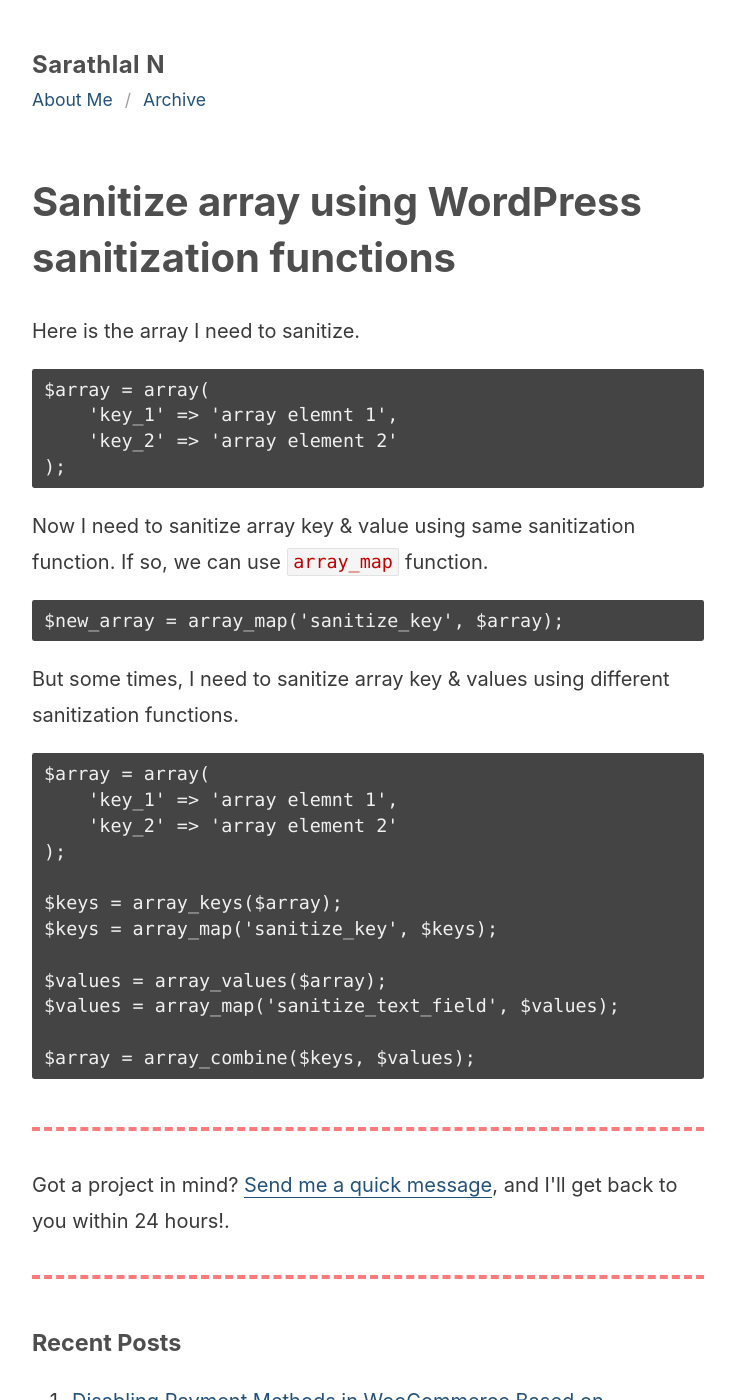
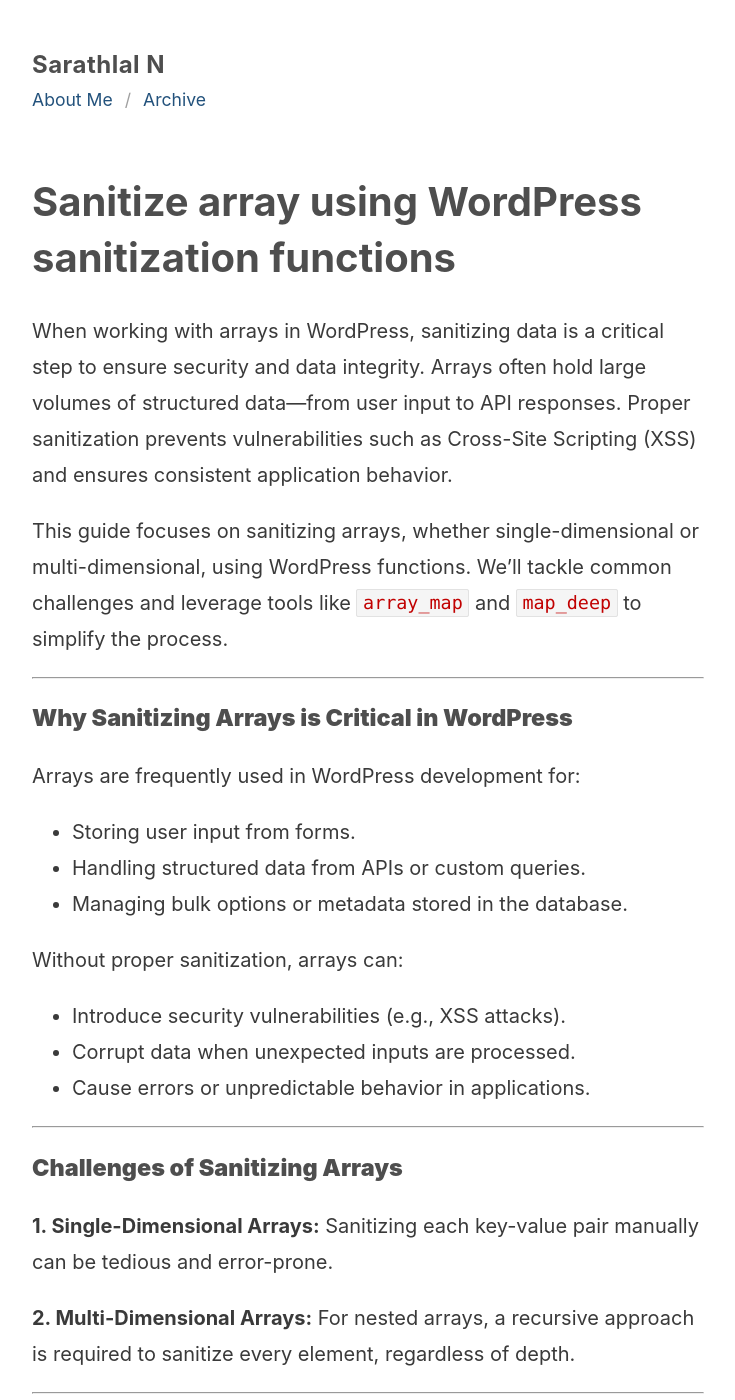
Before and after one commit to sarathlal/sarathlal.github.io, a Jekyll site: the page built from _posts/2021-7-18-sanitize-array-using-wordpress-sanitization-functions.md, in a window 1280 px wide and 1400 px high. Shown: the whole window, without its empty margins (272-1007 px from the left). Built offline with Jekyll 4.4.1, drawn with Linux system fonts in a browser that asks for light colours; some of the changed text lies outside the part shown.

Commit message:
New post 19-12-24

````diff
--- a/_posts/2021-7-18-sanitize-array-using-wordpress-sanitization-functions.md
+++ b/_posts/2021-7-18-sanitize-array-using-wordpress-sanitization-functions.md
@@ -5,28 +5,138 @@ tags:
   - WordPress
 ---
 
-Here is the array I need to sanitize.
+When working with arrays in WordPress, sanitizing data is a critical step to ensure security and data integrity. Arrays often hold large volumes of structured data—from user input to API responses. Proper sanitization prevents vulnerabilities such as Cross-Site Scripting (XSS) and ensures consistent application behavior.
 
-    $array = array(
-	    'key_1' => 'array elemnt 1',
-	    'key_2' => 'array element 2'
-    );
+This guide focuses on sanitizing arrays, whether single-dimensional or multi-dimensional, using WordPress functions. We'll tackle common challenges and leverage tools like `array_map` and `map_deep` to simplify the process.
 
-Now I need to sanitize array key & value using same sanitization function. If so, we can use `array_map` function.
+---
 
-    $new_array = array_map('sanitize_key', $array);
+### **Why Sanitizing Arrays is Critical in WordPress**
 
-But some times, I need to sanitize array key & values using different sanitization functions.
+Arrays are frequently used in WordPress development for:
 
-    $array = array(
-	    'key_1' => 'array elemnt 1',
-	    'key_2' => 'array element 2'
-    );
+- Storing user input from forms.
+- Handling structured data from APIs or custom queries.
+- Managing bulk options or metadata stored in the database.
 
-    $keys = array_keys($array);
-    $keys = array_map('sanitize_key', $keys);
+Without proper sanitization, arrays can:
 
-    $values = array_values($array);
-    $values = array_map('sanitize_text_field', $values);
+- Introduce security vulnerabilities (e.g., XSS attacks).
+- Corrupt data when unexpected inputs are processed.
+- Cause errors or unpredictable behavior in applications.
 
-    $array = array_combine($keys, $values);
+---
+
+### **Challenges of Sanitizing Arrays**
+
+**1. Single-Dimensional Arrays:**
+Sanitizing each key-value pair manually can be tedious and error-prone.
+
+**2. Multi-Dimensional Arrays:**
+For nested arrays, a recursive approach is required to sanitize every element, regardless of depth.
+
+---
+
+### **Handling Single-Dimensional Arrays**
+
+To sanitize a flat array, the `array_map()` function is a simple and efficient solution. Here’s an example:
+
+```php
+$array = [
+    'name' => 'John <script>alert("hack");</script>',
+    'email' => 'john.doe@example.com',
+];
+
+$sanitized_array = array_map('sanitize_text_field', $array);
+
+print_r($sanitized_array);
+```
+
+**Explanation:**
+
+- `sanitize_text_field`: Strips unwanted tags or scripts from text inputs.
+- `array_map`: Applies this sanitization function to each element in the array.
+
+**Result:**
+The sanitized array ensures all input is safe for further processing or storage.
+
+---
+
+### **Handling Separate Sanitization for Keys and Values**
+
+In some cases, you may need to sanitize the keys and values of an array using different sanitization functions. For example:
+
+```php
+$array = [
+    'key_1' => 'array element 1',
+    'key_2' => 'array element 2',
+];
+
+$keys = array_keys($array);
+$keys = array_map('sanitize_key', $keys);
+
+$values = array_values($array);
+$values = array_map('sanitize_text_field', $values);
+
+$array = array_combine($keys, $values);
+
+print_r($array);
+```
+
+**Explanation:**
+
+- `sanitize_key`: Ensures the array keys are valid and safe.
+- `sanitize_text_field`: Sanitizes the array values as text.
+- `array_combine`: Combines the sanitized keys and values back into a single array.
+
+This approach is useful when working with associative arrays that require strict sanitization of both keys and values.
+
+---
+
+### **Handling Multi-Dimensional Arrays**
+
+Nested arrays require a recursive approach for sanitization. Manually iterating through each level of nesting can be cumbersome. Instead, WordPress provides the `map_deep()` function.
+
+#### Example: Using `map_deep()` to Sanitize a Nested Array
+
+```php
+$array = [
+    'user' => [
+        'name' => 'John <script>alert("hack");</script>',
+        'email' => 'john.doe@example.com',
+    ],
+    'meta' => [
+        'bio' => '<p>Some bio</p>',
+        'website' => 'https://example.com',
+    ],
+];
+
+$sanitized_array = map_deep( $array, 'sanitize_text_field' );
+
+print_r($sanitized_array);
+```
+
+**Explanation:**
+
+- `map_deep`: Recursively applies the `sanitize_text_field` function to all elements in the array, regardless of depth.
+
+This method ensures that even deeply nested arrays are sanitized without extra effort.
+
+---
+
+### **Best Practices for Array Sanitization**
+
+- **Use the Right Function:** Choose a WordPress sanitization function appropriate for the data type:
+  - `sanitize_text_field` for general text.
+  - `sanitize_email` for email addresses.
+  - `esc_url_raw` for URLs.
+  - `sanitize_key` for array keys.
+- **Handle Nested Arrays Recursively:** Always use recursive methods like `map_deep()` for multi-dimensional arrays.
+- **Validate Data Types:** Ensure sanitization is only applied to applicable data types (e.g., strings).
+- **Test Thoroughly:** Verify that sanitized arrays behave as expected in all scenarios.
+
+---
+
+Sanitizing arrays in WordPress is essential for maintaining security and reliability. For single-dimensional arrays, `array_map` offers a quick and easy solution. For multi-dimensional arrays, `map_deep` simplifies the process by recursively applying sanitization functions. When dealing with associative arrays, you can sanitize keys and values separately for maximum control.
+
+By adopting these techniques and best practices, you can ensure that your WordPress applications handle arrays securely and efficiently.
````
Also changed, not shown: _posts/2024-12-19-configuring-js-paths-wordpress-plugins-wp-scripts.md (added, +242 -0 lines).
